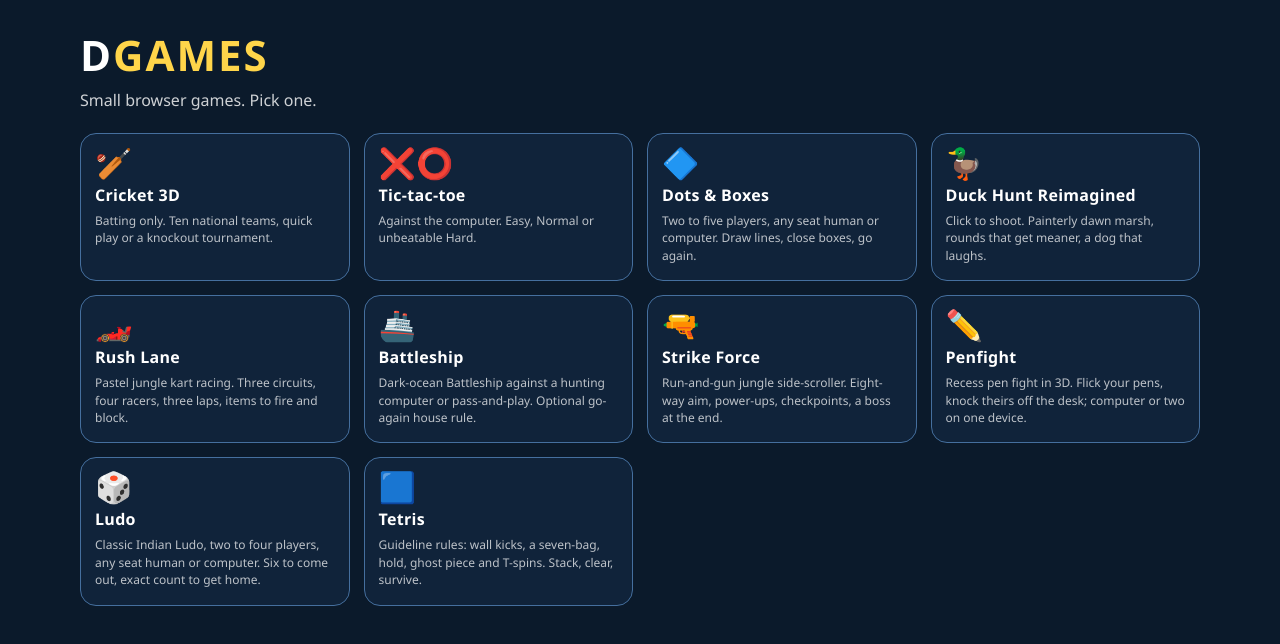
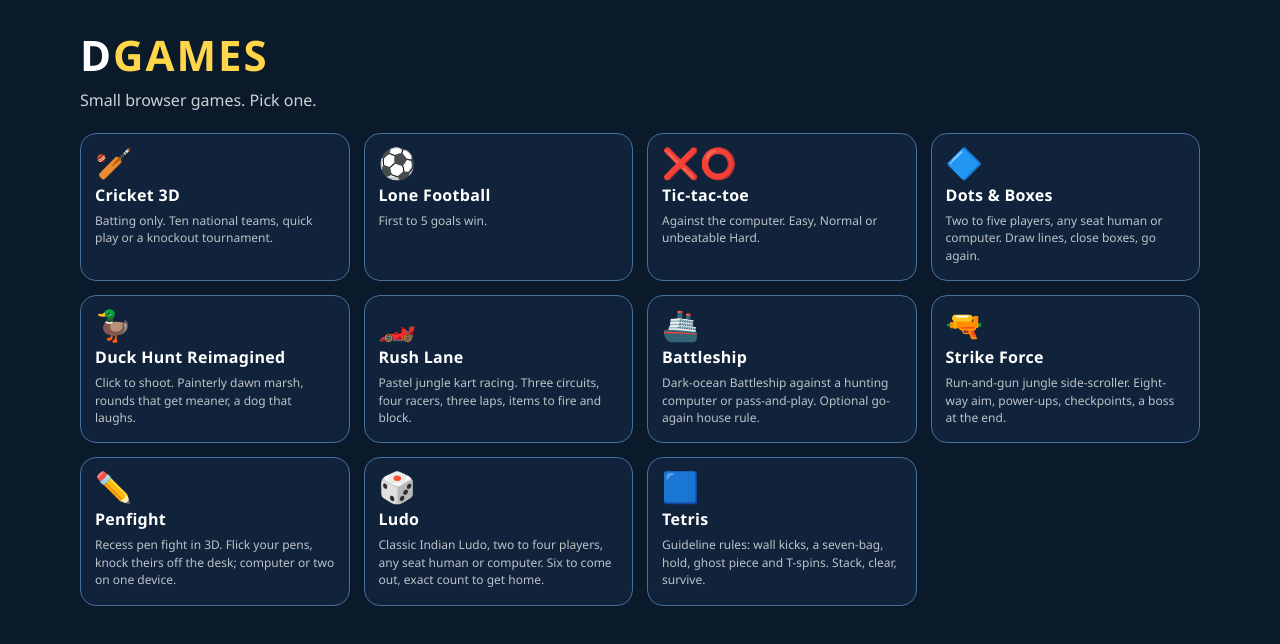
Before and after one commit to beingdpkpr/dgames, a website: page index.html in a window 1280 px wide. Drawn offline with Linux system fonts and the light colour scheme.

Commit message:
Added lone-football

```diff
--- a/index.html
+++ b/index.html
@@ -55,6 +55,11 @@
       <b>Cricket 3D</b>
       <small>Batting only. Ten national teams, quick play or a knockout tournament.</small>
     </a>
+    <a class="game" href="lone-football/index.html">
+      <span class="ico" aria-hidden="true">⚽</span>
+      <b>Lone Football</b>
+      <small>First to 5 goals win.</small>
+    </a>
     <a class="game" href="tic-tac-toe/index.html">
       <span class="ico" aria-hidden="true">❌⭕</span>
       <b>Tic-tac-toe</b>
```
